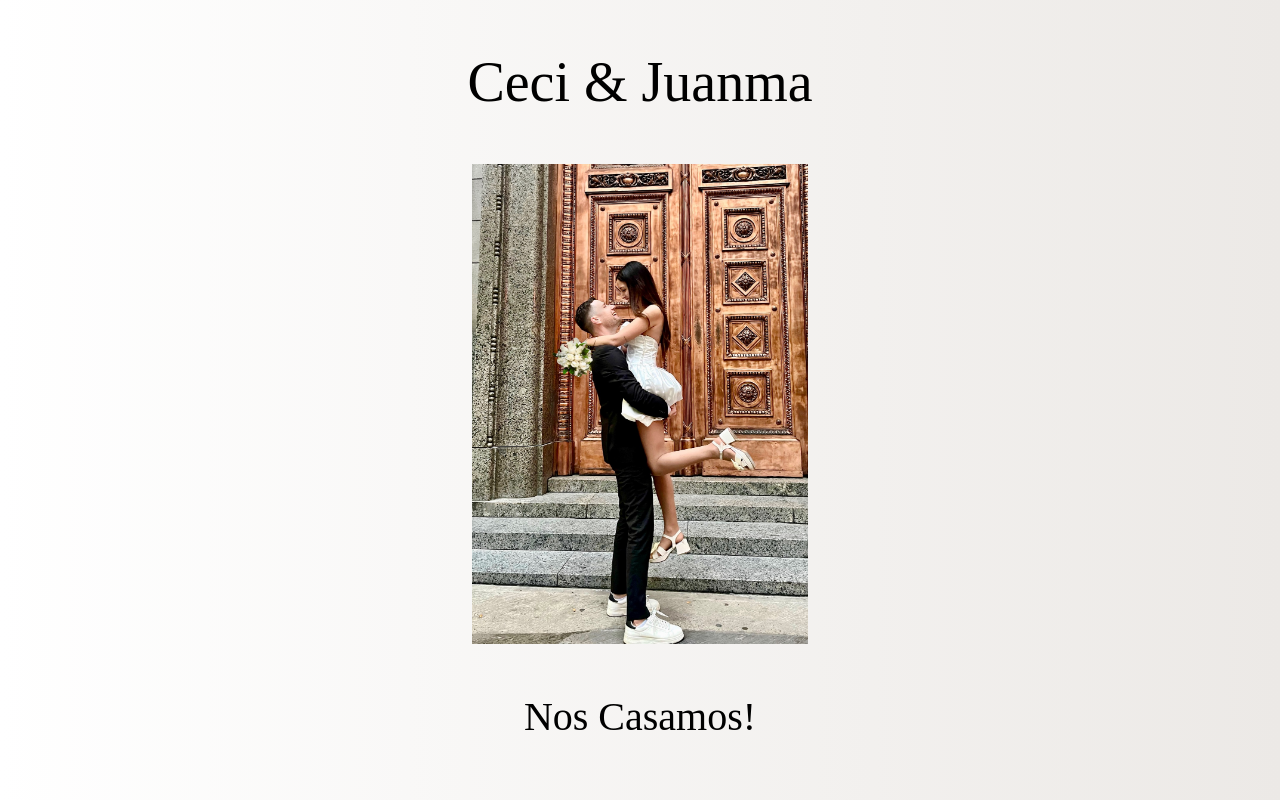
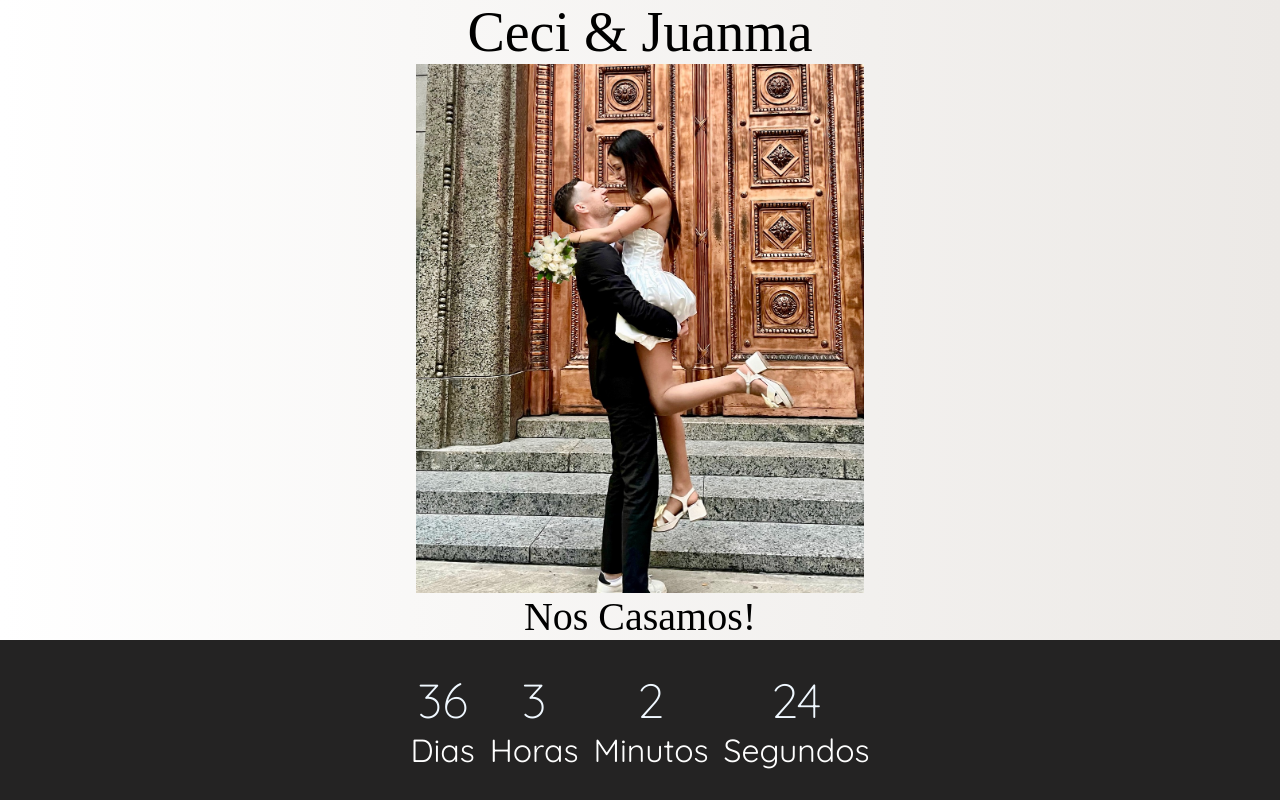
Before and after one commit to JuanMaDolce/Invitacion, a React (Create React App) app: page / in a window 1280 px wide. Shown: the top 800 px of the page. Built offline with nearby package versions, Linux system fonts and the light colour scheme; a web font is replaced by a local one.

Commit message:
final commit

```diff
--- a/src/components/Asistencia/Asistencia.jsx
+++ b/src/components/Asistencia/Asistencia.jsx
@@ -45,7 +45,6 @@ const Asistencia = () => {
     <div className='asistencia'>
       <div className='confirmacion'>
           <h1>Confirmación</h1>
-          <p className='texto'>Confirmar asistencia hasta el 20 de Septiembre.</p>
           <p className='texto'>En caso de contar con alguna restricción alimentaria como, por ejemplo, celiaco, vegano o vegetariano podés especificarlo debajo en la sección de comentarios.</p>
       </div>
       <div className='asistenciaForm'>
--- a/src/components/Card/Card.jsx
+++ b/src/components/Card/Card.jsx
@@ -37,7 +37,7 @@ const Card = () => {
                 <img src={img} alt="Janos del Viso" />
                 <h1>Janos Del Viso</h1>
                 <p>Ruta 8 km 67</p>
-                <p>RAv. Ing. Eduardo Madero 630</p>
+                <p>Av. Ing. Eduardo Madero 630</p>
                 <p>Del Viso, Pcia. de Buenos Aires</p>
                 <a href="https://maps.app.goo.gl/F8qUumnjFjHMzxVMA">
                     <button>
--- a/src/components/Header/Header.jsx
+++ b/src/components/Header/Header.jsx
@@ -1,7 +1,6 @@
 import { useEffect, useRef } from 'react'
 import { motion, useInView, useAnimation } from 'framer-motion';
 import '../../styles/Header.css'
-import fondo from "../../assets/foto fondo 2.jpg"
 
 const Header = () => {
 
@@ -29,9 +28,11 @@ const Header = () => {
                         y: 0,
                         },
                     }}
-                transition={{duration: 0.8, ease: [1,1,.8,1]}}>
+                transition={{
+                            duration: 0.8,
+                            ease: [1,1,.8,1],
+                            }}>
                     Ceci & Juanma</motion.h1>
-            <img src={fondo} alt="foto fondo header" />
             <motion.h2
                 ref={containerRef}
                 animate={mainControls}
@@ -43,8 +44,11 @@ const Header = () => {
                         y: 0,
                         },
                     }}
-                transition={{duration: 0.8, ease: [1,1,.8,1]}}
-            >Nos Casamos!</motion.h2>
+                transition={{
+                    duration: 0.8,
+                    ease: [1,1,.8,1],
+                    }}>
+                Nos Casamos!</motion.h2>
         </div>
     )
 }
--- a/src/styles/Header.css
+++ b/src/styles/Header.css
@@ -1,17 +1,18 @@
 .header {
     display: flex;
     flex-direction: column;
-    justify-content: space-evenly;
+    justify-content: space-between;
     align-items: center;
-    height: 100vh;
+    gap: 300px;
+    height: 80vh;
     width: 100%;
+    background-image: url(../assets/foto\ fondo\ 2.jpg);
+    background-size:contain;
+    background-repeat: no-repeat;
+    background-position: center;
     text-align: center;
   }
-.header img{
-  max-height: 60%;
-  object-fit: cover;
-  object-position: center center;
-}
+
 .header h1{
   font-size: 3.5rem;
   font-family: "Cormorant SC", serif ;
@@ -21,7 +22,6 @@
   background: -webkit-linear-gradient(to right, #FFFFFF, #ECE9E6);
   background: linear-gradient(to right, #FFFFFF, #ECE9E6);
   width: 100%;
-
 }
 
 .header h2{
@@ -33,6 +33,4 @@
   background: -webkit-linear-gradient(to right, #FFFFFF, #ECE9E6);
   background: linear-gradient(to right, #FFFFFF, #ECE9E6);
   width: 100%;
-  padding-bottom: 10px;
-
 }
```
